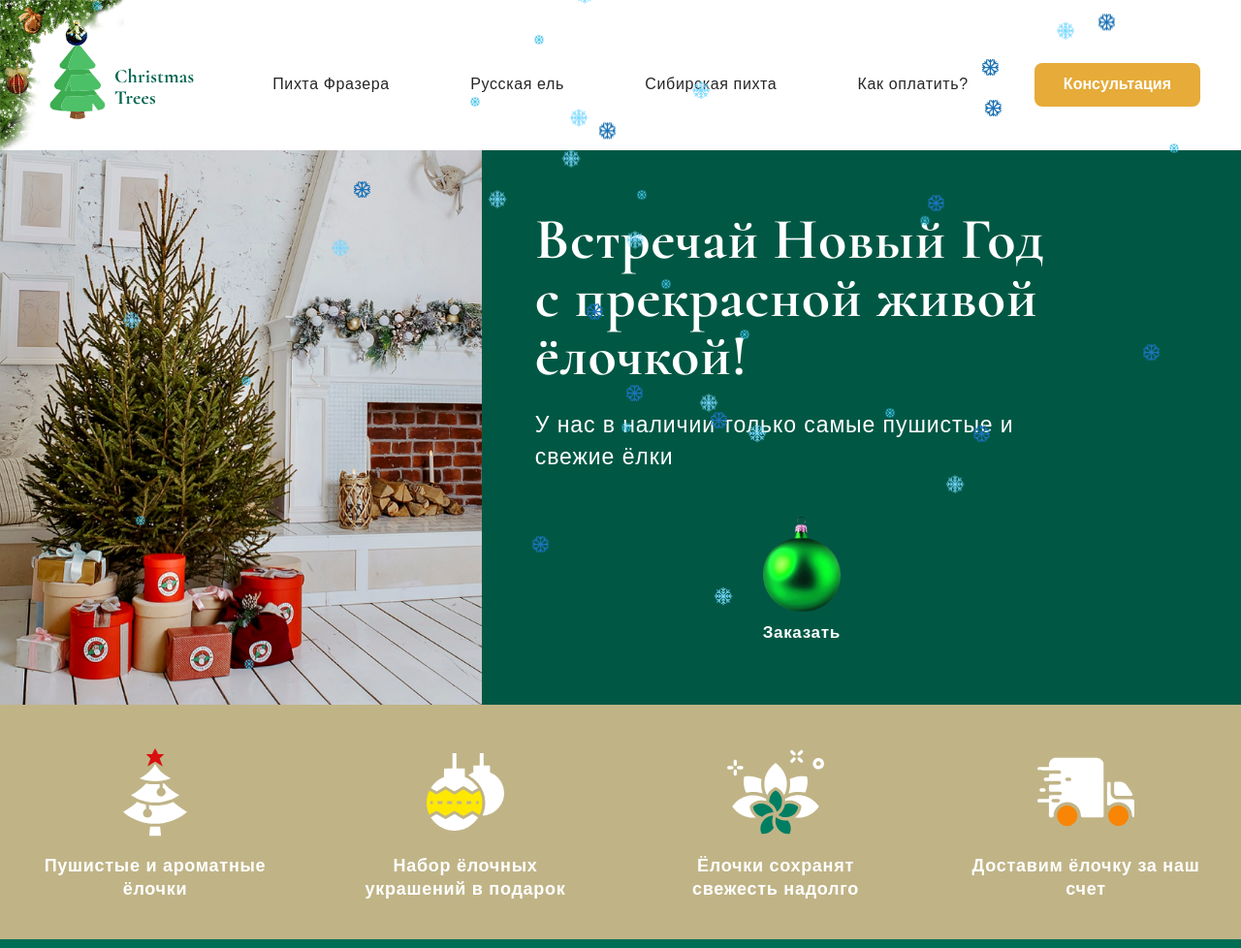
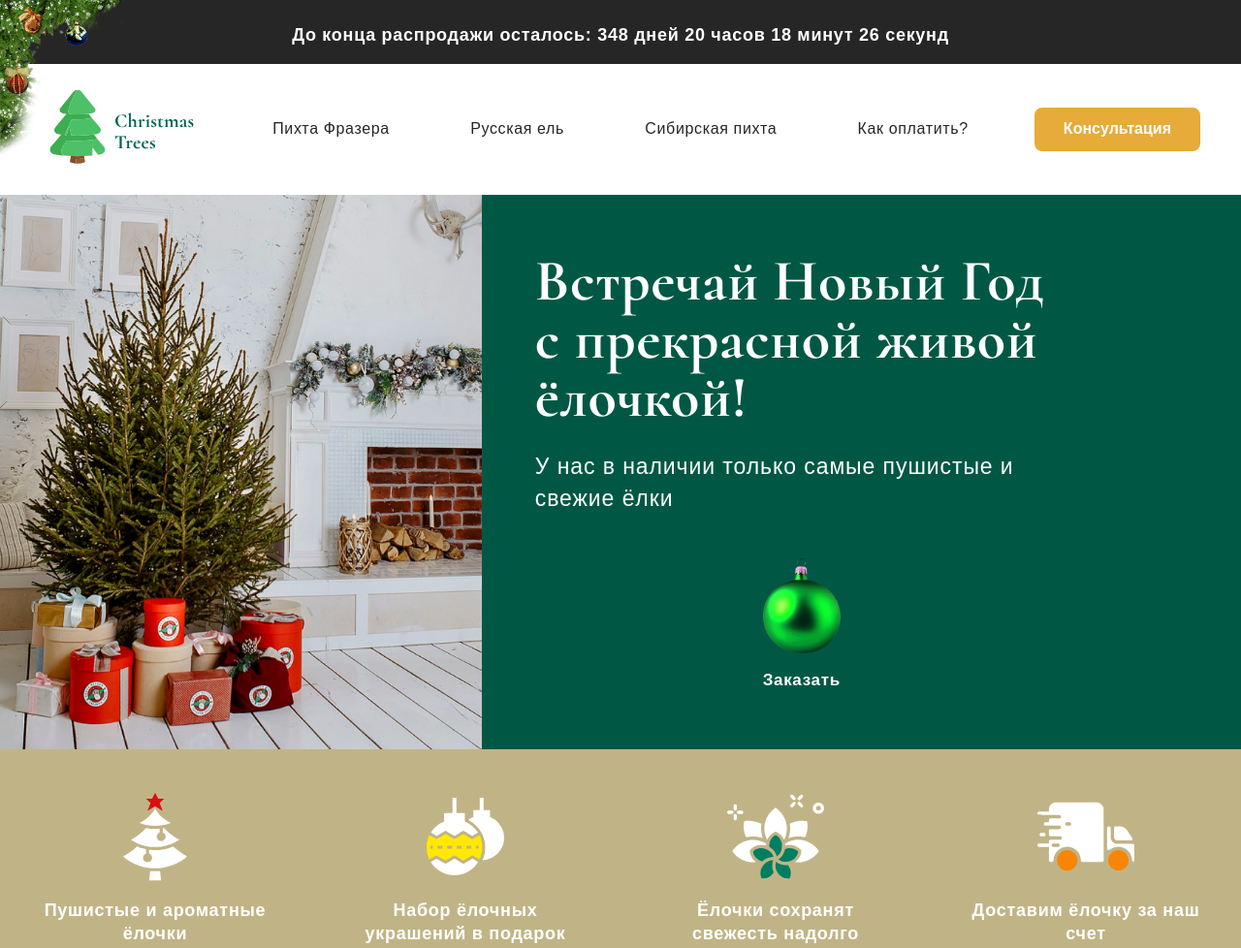
Before and after one commit to MiroshaIrk/website, a plain HTML site: page index.html in a window 1280 px wide. Shown: the top 978 px of the page at 97% size. Drawn offline with Linux system fonts and the light colour scheme.

Commit message:
Реализовал таймер

```diff
--- a/css/header.css
+++ b/css/header.css
@@ -1,6 +1,6 @@
 .header {
   color: var(--second-color);
-  padding: 47px 0 27px;
+  padding: 27px 0 27px;
 }
 
 .header__container {
@@ -57,7 +57,7 @@
 
 @media (max-width: 1000px) {
   .header {
-    padding: 40px 0;
+    padding: 20px 0;
   }
 
   .header__container {
@@ -93,7 +93,7 @@
 
 @media (max-width: 580px) {
   .header {
-    padding-top: 36px;
+    padding-top: 16px;
     padding-bottom: 20px;
   }
 
--- a/index.html
+++ b/index.html
@@ -37,8 +37,10 @@
   <link rel="stylesheet" href="./css/footer.css">
   <link rel="stylesheet" href="./css/overlay.css">
   <link rel="stylesheet" href="./css/modal.css">
+  <link rel="stylesheet" href="./timer/timer.css">
 
   <script src="garland/garland.js" defer></script>
+  <script src="./timer/timer.js" defer></script>
   <script src="./js/burger.js" defer></script>
   <script src="./js/modal.js" defer></script>
 
@@ -87,7 +89,11 @@
           <p class="hero__description">У нас в наличии только самые пушистые
             и свежие ёлки</p>
           <a class="hero__down" href="#one">
-            <img class="hero__down-img" src="./images/bauble.png" alt="" width="113" height="139">
+            <picture>
+              <source srcset="./images/bauble.avif" type="image/avif">
+              <source srcset="./images/bauble.webp" type="image/webp">
+              <img class="hero__down-img" src="./images/bauble.png" type="image/png" alt="" width="113" height="139">
+            </picture>
             <span>Заказать</span>
           </a>
         </div>
@@ -200,7 +206,7 @@
       </svg>
 
       <address class="footer__contacts">
-        <a class="footer__item footer__link" href="tel:+79041502045">8 (904) 150 20 45</a>
+        <a class="footer__item footer__link" href="tel:+79041502045">8 (904) 999 99 99</a>
         <a class="footer__item footer__link" href="mailto:Cristmas_Trees@mail.ru">Cristmas_Trees@mail.ru</a>
       </address>
 
--- a/snow/snow.js
+++ b/snow/snow.js
@@ -60,4 +60,4 @@ const createSnow = (min, max, saturation) => {
   setInterval(createSnowItem, (1000 / saturation));
 };
 
-createSnow(10, 5, 10);
+// createSnow(10, 5, 10);
--- /dev/null
+++ b/timer/timer.css
@@ -0,0 +1,39 @@
+.timer {
+  position: sticky;
+  top: 0;
+  left: 0;
+  right: 0;
+  padding: 25px 20px 20px;
+  background-color: var(--second-color);
+  color: var(--main-color);
+  font-weight: 700;
+  font-size: 18px;
+  line-height: 130%;
+  letter-spacing: 0.04em;
+  height: 66px;
+  text-align: center;
+  z-index: 100;
+}
+
+
+@media(max-width: 1200px) {
+  .timer {
+    font-size: 16px;
+  }
+}
+
+@media(max-width: 768px) {
+  .timer {
+    font-size: 14px;
+  }
+}
+
+@media(max-width: 580px) {
+  .timer {
+    font-size: 12px;
+  }
+
+  .timer__count {
+    display: block;
+  }
+}
--- /dev/null
+++ b/timer/timer.js
@@ -0,0 +1,50 @@
+
+	const declOfNum = (n, titles) => n + ' ' + titles[n % 10 === 1 && n % 100 !== 11 ?
+		0 : n % 10 >= 2 && n % 10 <= 4 && (n % 100 < 10 || n % 100 >= 20) ? 1 : 2];
+
+
+const timer = () => {
+  const timer = document.createElement('div');
+  const timerText = document.createElement('p');
+  const timerCount = document.createElement('span');
+
+  timer.classList.add('timer');
+  timerText.classList.add('timer__text');
+  timerCount.classList.add('timer__count');
+
+  timerText.textContent = 'До конца распродажи осталось: ';
+
+
+  timerText.append(timerCount);
+  timer.append(timerText);
+  document.body.prepend(timer);
+
+
+  const startTimer = () => {
+    const deadline = new Date(2024, 0, 1, 0, 0, 0);
+    const nowDate = new Date;
+    const timeRemaining = (deadline - nowDate) / 1000;
+
+    const seconds = Math.floor(timeRemaining % 60);
+    const minutes = Math.floor((timeRemaining / 60) % 60);
+    const hours = Math.floor((timeRemaining / 3600) % 24);
+    const days = Math.floor(timeRemaining / 86400);
+
+    const s = declOfNum(seconds, ['секунда', 'секунды', 'секунд' ]);
+    const m = declOfNum(minutes, ['минута', 'минуты', 'минут' ]);
+    const h = declOfNum(hours, ['час', 'часа', 'часов' ]);
+    const d = declOfNum(days, ['день', 'дня', 'дней' ]);
+
+    timerCount.textContent =`${d} ${h} ${m} ${s}`;
+
+    if(timeRemaining > 0) {
+      setTimeout(startTimer, 1000);
+    } else {
+      timer.remove();
+    }
+  }
+
+  startTimer();
+}
+
+timer();
```
Also changed, not shown: images/bauble.avif (added), images/bauble.webp (added).
